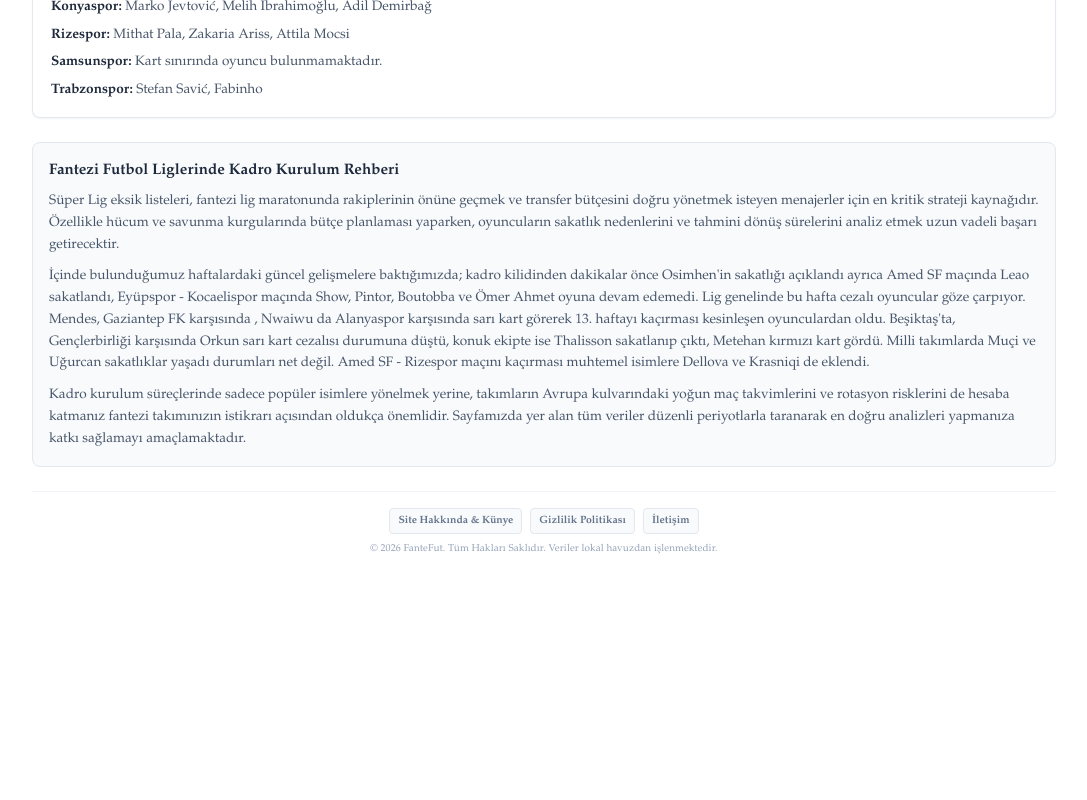
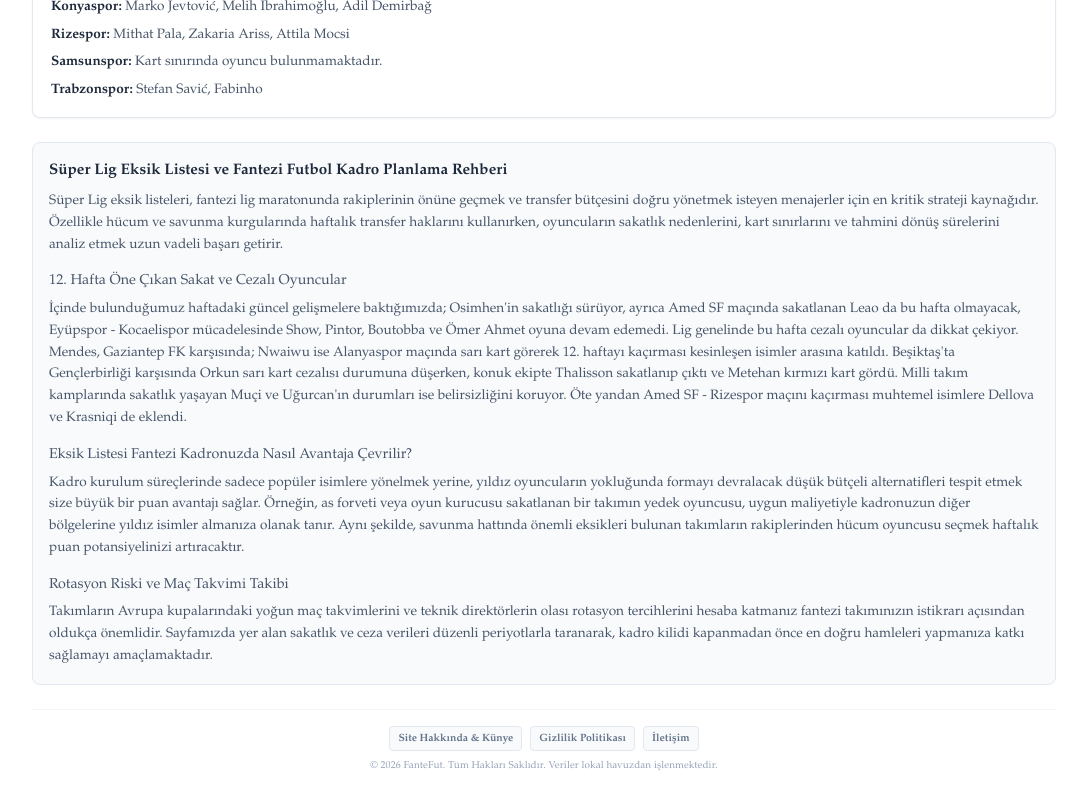
Before and after one commit to fantefut/fantefut, a Next.js app: page / in a window 1280 px wide. Shown: the part 4930-5730 px from the top of the page, without its empty margins (96-1183 px from the left). Before the commit the page ends 5513 px from the top, so only its background shows below. Built offline with nearby package versions, Linux system fonts and the light colour scheme.

Commit message:
guncelleme

```diff
--- a/app/page.tsx
+++ b/app/page.tsx
@@ -179,17 +179,33 @@ export default function Home() {
           fontFamily: ICERIK_FONTU
         }}>
           <h3 style={{ fontSize: '0.95rem', color: '#1e293b', fontWeight: 'bold', margin: '0 0 8px 0' }}>
-            Fantezi Futbol Liglerinde Kadro Kurulum Rehberi
+            Süper Lig Eksik Listesi ve Fantezi Futbol Kadro Planlama Rehberi
           </h3>
-          <p style={{ margin: '0 0 10px 0' }}>
-            Süper Lig eksik listeleri, fantezi lig maratonunda rakiplerinin önüne geçmek ve transfer bütçesini doğru yönetmek isteyen menajerler için en kritik strateji kaynağıdır. Özellikle hücum ve savunma kurgularında bütçe planlaması yaparken, oyuncuların sakatlık nedenlerini ve tahmini dönüş sürelerini analiz etmek uzun vadeli başarı getirecektir.
+          <p style={{ margin: '0 0 12px 0' }}>
+            Süper Lig eksik listeleri, fantezi lig maratonunda rakiplerinin önüne geçmek ve transfer bütçesini doğru yönetmek isteyen menajerler için en kritik strateji kaynağıdır. Özellikle hücum ve savunma kurgularında haftalık transfer haklarını kullanırken, oyuncuların sakatlık nedenlerini, kart sınırlarını ve tahmini dönüş sürelerini analiz etmek uzun vadeli başarı getirir.
           </p>
-          <p style={{ margin: '0 0 10px 0' }}>
-            İçinde bulunduğumuz haftalardaki güncel gelişmelere baktığımızda; kadro kilidinden dakikalar önce Osimhen'in sakatlığı açıklandı ayrıca Amed SF maçında Leao sakatlandı, Eyüpspor - Kocaelispor maçında Show, Pintor, Boutobba ve Ömer Ahmet oyuna devam edemedi. Lig genelinde bu hafta cezalı oyuncular göze çarpıyor. Mendes, Gaziantep FK karşısında , Nwaiwu da Alanyaspor karşısında sarı kart görerek 13. haftayı kaçırması kesinleşen oyunculardan oldu. Beşiktaş'ta, Gençlerbirliği karşısında Orkun sarı kart cezalısı durumuna düştü, konuk ekipte ise Thalisson sakatlanıp çıktı, Metehan kırmızı kart gördü. Milli takımlarda Muçi ve Uğurcan sakatlıklar yaşadı durumları net değil. Amed SF - Rizespor maçını kaçırması muhtemel isimlere Dellova ve Krasniqi de eklendi.
+
+          <h4 style={{ margin: '14px 0 6px 0', fontSize: '1.05em' }}>
+            12. Hafta Öne Çıkan Sakat ve Cezalı Oyuncular
+          </h4>
+          <p style={{ margin: '0 0 12px 0' }}>
+            İçinde bulunduğumuz haftadaki güncel gelişmelere baktığımızda; Osimhen'in sakatlığı sürüyor, ayrıca Amed SF maçında sakatlanan Leao da bu hafta olmayacak, Eyüpspor - Kocaelispor mücadelesinde Show, Pintor, Boutobba ve Ömer Ahmet oyuna devam edemedi. Lig genelinde bu hafta cezalı oyuncular da dikkat çekiyor. Mendes, Gaziantep FK karşısında; Nwaiwu ise Alanyaspor maçında sarı kart görerek 12. haftayı kaçırması kesinleşen isimler arasına katıldı. Beşiktaş'ta Gençlerbirliği karşısında Orkun sarı kart cezalısı durumuna düşerken, konuk ekipte Thalisson sakatlanıp çıktı ve Metehan kırmızı kart gördü. Milli takım kamplarında sakatlık yaşayan Muçi ve Uğurcan'ın durumları ise belirsizliğini koruyor. Öte yandan Amed SF - Rizespor maçını kaçırması muhtemel isimlere Dellova ve Krasniqi de eklendi.
           </p>
+
+          <h4 style={{ margin: '14px 0 6px 0', fontSize: '1.05em' }}>
+            Eksik Listesi Fantezi Kadronuzda Nasıl Avantaja Çevrilir?
+          </h4>
+          <p style={{ margin: '0 0 12px 0' }}>
+            Kadro kurulum süreçlerinde sadece popüler isimlere yönelmek yerine, yıldız oyuncuların yokluğunda formayı devralacak düşük bütçeli alternatifleri tespit etmek size büyük bir puan avantajı sağlar. Örneğin, as forveti veya oyun kurucusu sakatlanan bir takımın yedek oyuncusu, uygun maliyetiyle kadronuzun diğer bölgelerine yıldız isimler almanıza olanak tanır. Aynı şekilde, savunma hattında önemli eksikleri bulunan takımların rakiplerinden hücum oyuncusu seçmek haftalık puan potansiyelinizi artıracaktır.
+          </p>
+
+          <h4 style={{ margin: '14px 0 6px 0', fontSize: '1.05em' }}>
+            Rotasyon Riski ve Maç Takvimi Takibi
+          </h4>
           <p style={{ margin: 0 }}>
-            Kadro kurulum süreçlerinde sadece popüler isimlere yönelmek yerine, takımların Avrupa kulvarındaki yoğun maç takvimlerini ve rotasyon risklerini de hesaba katmanız fantezi takımınızın istikrarı açısından oldukça önemlidir. Sayfamızda yer alan tüm veriler düzenli periyotlarla taranarak en doğru analizleri yapmanıza katkı sağlamayı amaçlamaktadır.
+            Takımların Avrupa kupalarındaki yoğun maç takvimlerini ve teknik direktörlerin olası rotasyon tercihlerini hesaba katmanız fantezi takımınızın istikrarı açısından oldukça önemlidir. Sayfamızda yer alan sakatlık ve ceza verileri düzenli periyotlarla taranarak, kadro kilidi kapanmadan önce en doğru hamleleri yapmanıza katkı sağlamayı amaçlamaktadır.
           </p>
+
         </div>
 
         <Footer />
```
